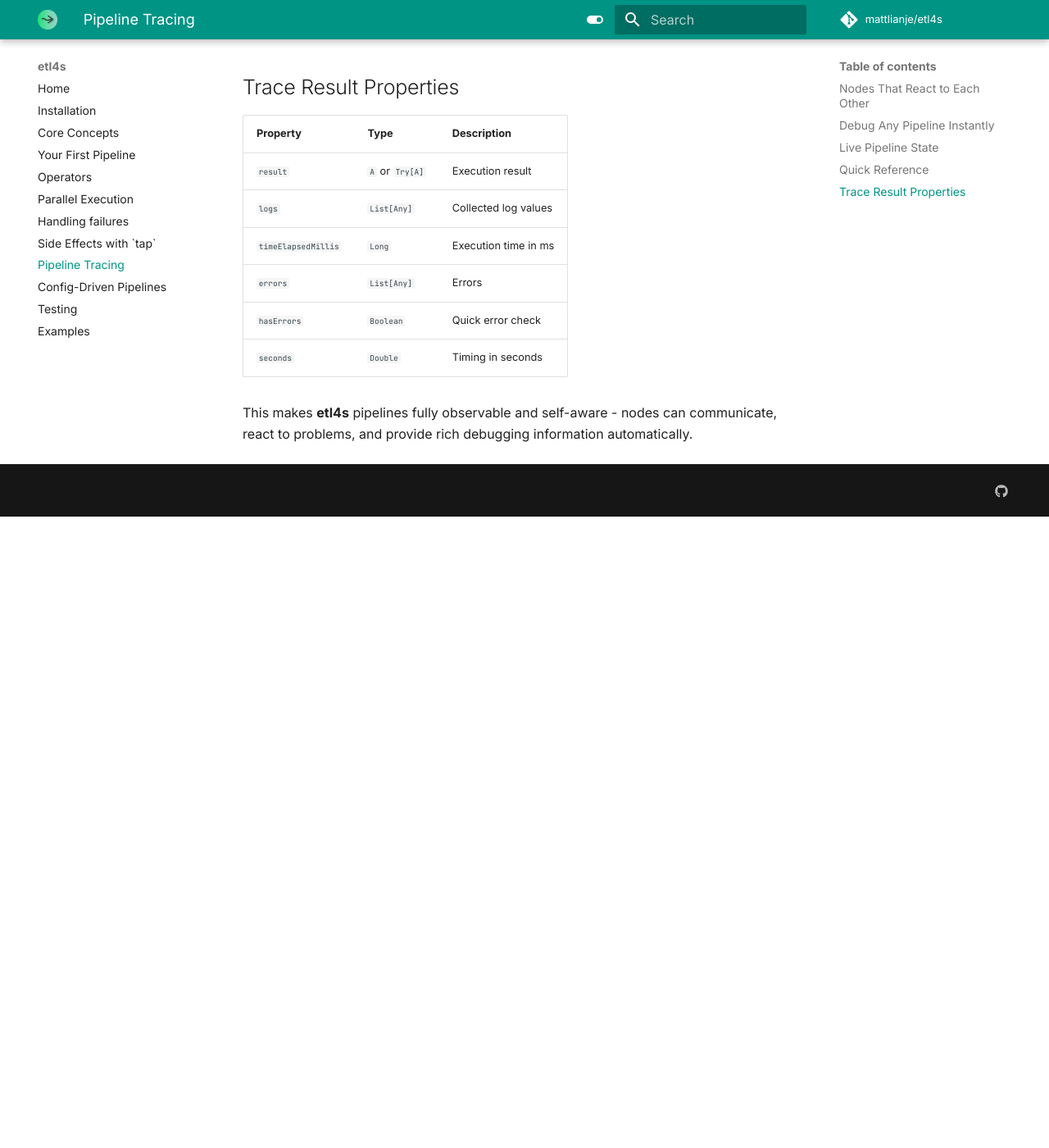
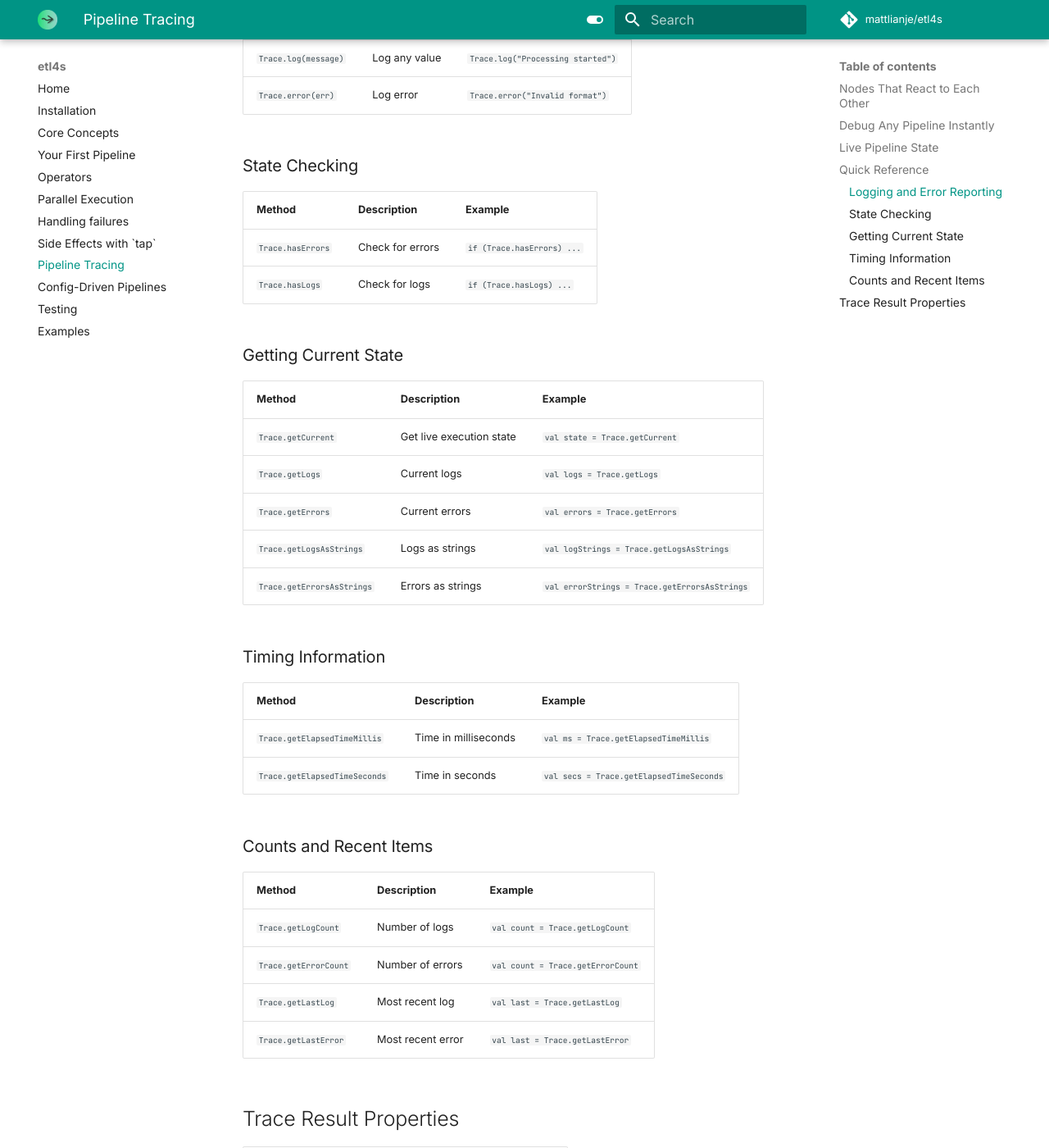
Before and after one commit to mattlianje/etl4s, an MkDocs documentation site: the page built from docs/trace.md, in a window 1280 px wide and 1400 px high, scrolled down 2742 px. Shown: the whole window at 82% size. Built offline with MkDocs 1.6.1 and Material for MkDocs 9.7.7, drawn with Linux system fonts in a browser that asks for light colours; comment, search, counter and statistics services are not loaded; before the commit the page ends 3372 px from its top, so only the background shows below that; some of the changed text lies outside the part shown.

Commit message:
tweak names of Trace getters

````diff
--- a/docs/trace.md
+++ b/docs/trace.md
@@ -75,12 +75,23 @@ Trace(
 
 ## Live Pipeline State
 
-In any `Node` you can check what is happening right now with `Trace.current`
+In any `Node` you can check what is happening right now with `Trace.getCurrent`
 
 ```scala
 val p = Transform[String, String] { input =>
-  val current = Trace.current
+  val current = Trace.getCurrent
   if (current.timeElapsedMillis > 1000) {
+    "TIMEOUT"  /* Fast path for slow executions */
+  } else {
+    input.toUpperCase
+  }
+}
+```
+
+**Or use the direct getters:**
+```scala
+val p = Transform[String, String] { input =>
+  if (Trace.getElapsedTimeMillis > 1000) {
     "TIMEOUT"  /* Fast path for slow executions */
   } else {
     input.toUpperCase
@@ -99,15 +110,40 @@ if (Trace.hasErrors) {
 
 ## Quick Reference
 
-
+### Logging and Error Reporting
 | Method | Description | Example |
 |:-------|:------------|:--------|
 | `Trace.log(message)` | Log any value | `Trace.log("Processing started")` |
 | `Trace.error(err)` | Log error | `Trace.error("Invalid format")` |
+
+### State Checking
+| Method | Description | Example |
+|:-------|:------------|:--------|
 | `Trace.hasErrors` | Check for errors | `if (Trace.hasErrors) ...` |
-| `Trace.current` | Get live execution state | `val state = Trace.current` |
-| `Trace.logs` | Current logs | `val logs = Trace.logs` |
-| `Trace.errors` | Current errors | `val errors = Trace.errors` |
+| `Trace.hasLogs` | Check for logs | `if (Trace.hasLogs) ...` |
+
+### Getting Current State
+| Method | Description | Example |
+|:-------|:------------|:--------|
+| `Trace.getCurrent` | Get live execution state | `val state = Trace.getCurrent` |
+| `Trace.getLogs` | Current logs | `val logs = Trace.getLogs` |
+| `Trace.getErrors` | Current errors | `val errors = Trace.getErrors` |
+| `Trace.getLogsAsStrings` | Logs as strings | `val logStrings = Trace.getLogsAsStrings` |
+| `Trace.getErrorsAsStrings` | Errors as strings | `val errorStrings = Trace.getErrorsAsStrings` |
+
+### Timing Information
+| Method | Description | Example |
+|:-------|:------------|:--------|
+| `Trace.getElapsedTimeMillis` | Time in milliseconds | `val ms = Trace.getElapsedTimeMillis` |
+| `Trace.getElapsedTimeSeconds` | Time in seconds | `val secs = Trace.getElapsedTimeSeconds` |
+
+### Counts and Recent Items
+| Method | Description | Example |
+|:-------|:------------|:--------|
+| `Trace.getLogCount` | Number of logs | `val count = Trace.getLogCount` |
+| `Trace.getErrorCount` | Number of errors | `val count = Trace.getErrorCount` |
+| `Trace.getLastLog` | Most recent log | `val last = Trace.getLastLog` |
+| `Trace.getLastError` | Most recent error | `val last = Trace.getLastError` |
 
 ## Trace Result Properties
 
````
Also changed, not shown: 1 other file.
